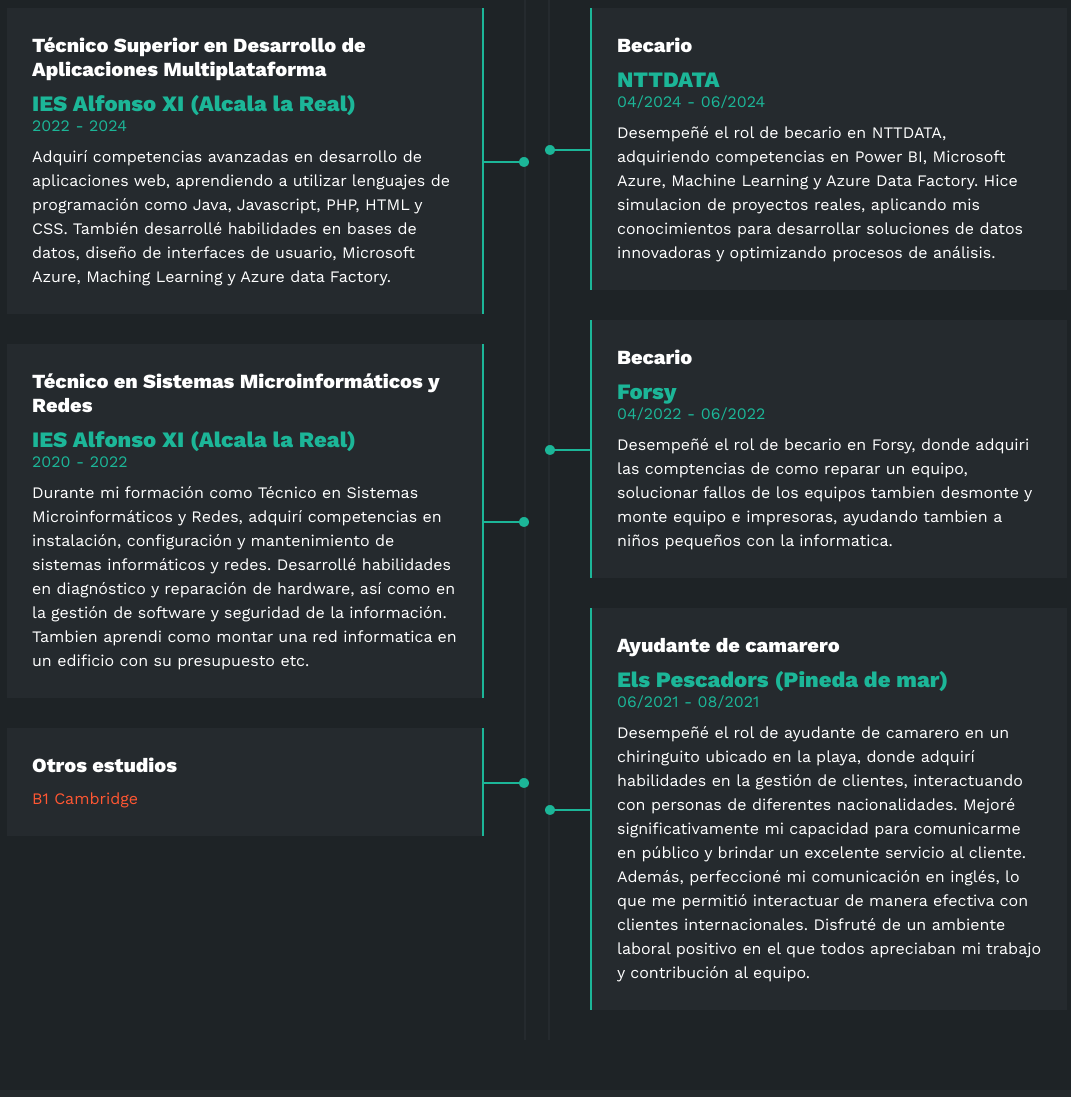
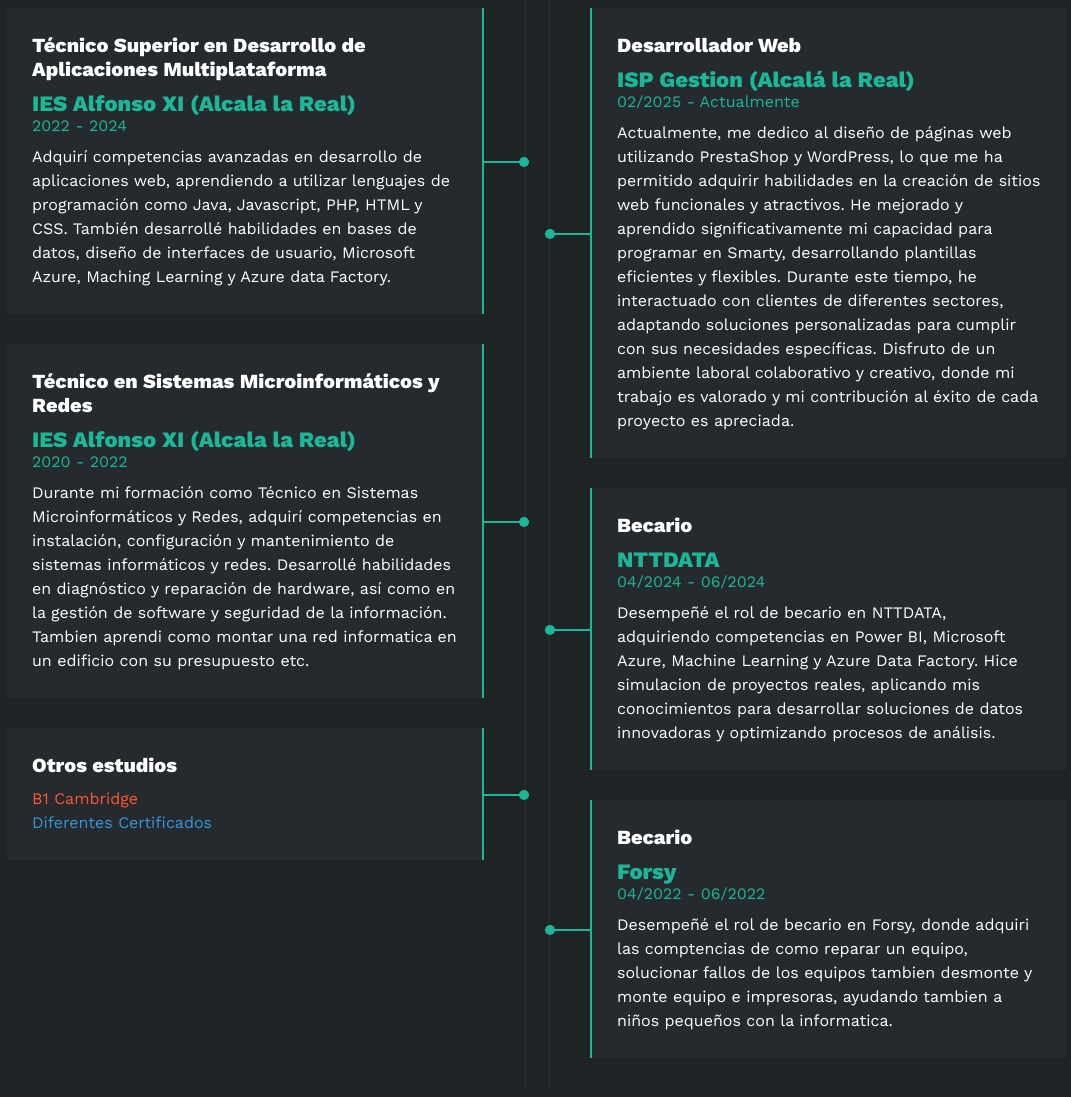
Before and after one commit to djsekai34/portfolio, a plain HTML site: page index.html in a window 1280 px wide. Shown: the part 2320-3417 px from the top of the page, without its empty margins (103-1174 px from the left). Drawn offline with nearby package versions, Linux system fonts and the light colour scheme.

Commit message:
Portfolio Version Final V1.6

```diff
--- a/estilo.css
+++ b/estilo.css
@@ -491,6 +491,16 @@ html{
     line-height: 24px;
     color: #FF5733;
 }
+
+.curriculum .fila .item .certificados a{
+    color: #3498db;
+  text-decoration: none;
+  transition: color 0.3s ease;
+}
+.curriculum .fila .item .certificados a:hover {
+    color: #2ecc71;
+    text-decoration: underline;
+  }
 .curriculum .fila .izq{
     border-right: 2px solid #1CB698;
     margin-right: 20px;
--- a/index.html
+++ b/index.html
@@ -53,7 +53,7 @@
         <div class="cotenido-seccion">
             <h2>Sobre Mí</h2>
             <p><span>Hola, soy David Jiménez Villena.</span> Acabo de terminar mis estudios de grado superior en desarrollo de aplicaciones web.
-                Tengo 22 años y estoy en busca de un nuevo trabajo que desarrolle mis habilidades adquiridas mediante mis estudios.
+                Tengo 23 años, estoy trabajando en ISP Gestion en mi pueblo desarollando mis habilidades adquiridas y tambien aprendiendo nuevas.
                 Soy una persona sociable a la que le gusta el trabajo en equipo, con una gran simpatía y que disfruta de los retos.</p>
 
 
@@ -275,6 +275,7 @@
                     <div class="item izq">
                         <h4>Otros estudios</h4>
                         <p class="OtrosEstudios">B1 Cambridge</p>
+                        <p class="certificados"><a href="https://github.com/djsekai34/Certificados">Diferentes Certificados</a></p>
                         <div class="conectori">
                             <div class="circuloi">
 
@@ -283,8 +284,25 @@
                     </div>
                 </div>
 
+                <!--Seccion trabajo-->
+
                 <div class="col derecha">
                     <h3>Experiencia de trabajo</h3>
+                    <div class="item der">
+                        <h4>Desarrollador Web</h4>
+                        <span class="casa">ISP Gestion (Alcalá la Real)</span>
+                        <span class="fecha">02/2025 - Actualmente</span>
+                        <p>Actualmente, me dedico al diseño de páginas web utilizando PrestaShop y WordPress, lo que me ha permitido adquirir habilidades en la creación de sitios web funcionales y atractivos.
+                            He mejorado y aprendido significativamente mi capacidad para programar en Smarty, desarrollando plantillas eficientes y flexibles.
+                            Durante este tiempo, he interactuado con clientes de diferentes sectores, adaptando soluciones personalizadas para cumplir con sus necesidades específicas.
+                            Disfruto de un ambiente laboral colaborativo y creativo, donde mi trabajo es valorado y mi contribución al éxito de cada proyecto es apreciada.</p>
+                        <div class="conectord">
+                            <div class="circulod">
+
+                            </div>
+                        </div>
+                    </div>
+
                     <div class="item der">
                         <h4>Becario</h4>
                         <span class="casa">NTTDATA</span>
@@ -304,22 +322,6 @@
                         <span class="fecha">04/2022 - 06/2022</span>
                         <p>Desempeñé el rol de becario en Forsy, donde adquiri las comptencias de como reparar un equipo, solucionar fallos de los equipos
                             tambien desmonte y monte equipo e impresoras, ayudando tambien a niños pequeños con la informatica.</p>
-                        <div class="conectord">
-                            <div class="circulod">
-
-                            </div>
-                        </div>
-                    </div>
-
-                    <div class="item der">
-                        <h4>Ayudante de camarero</h4>
-                        <span class="casa">Els Pescadors (Pineda de mar)</span>
-                        <span class="fecha">06/2021 - 08/2021</span>
-                        <p>Desempeñé el rol de ayudante de camarero en un chiringuito ubicado en la playa, donde adquirí habilidades en la gestión de clientes,
-                             interactuando con personas de diferentes nacionalidades. Mejoré significativamente mi capacidad para comunicarme en público y
-                             brindar un excelente servicio al cliente. Además, perfeccioné mi comunicación en inglés,
-                             lo que me permitió interactuar de manera efectiva con clientes internacionales.
-                             Disfruté de un ambiente laboral positivo en el que todos apreciaban mi trabajo y contribución al equipo.</p>
                         <div class="conectord">
                             <div class="circulod">
 
@@ -446,6 +448,20 @@
                         <h3>Microsoft Azure</h3>
                     </div>
                 </div>
+
+                <div class="lenguaje">
+                    <img src="img/prestashop.png" alt="azure">
+                    <div class="overlay">
+                        <h3>Prestashop</h3>
+                    </div>
+                </div>
+
+                <div class="lenguaje">
+                    <img src="img/Wordpress.png" alt="azure">
+                    <div class="overlay">
+                        <h3>Wordpress</h3>
+                    </div>
+                </div>
             </div>
         </div>
     </section>
```
Also changed, not shown: img/Foto David Jimenez.jpg, img/Wordpress.png (added), img/prestashop.png (added), img/smarty.png (added), 1 other file.
